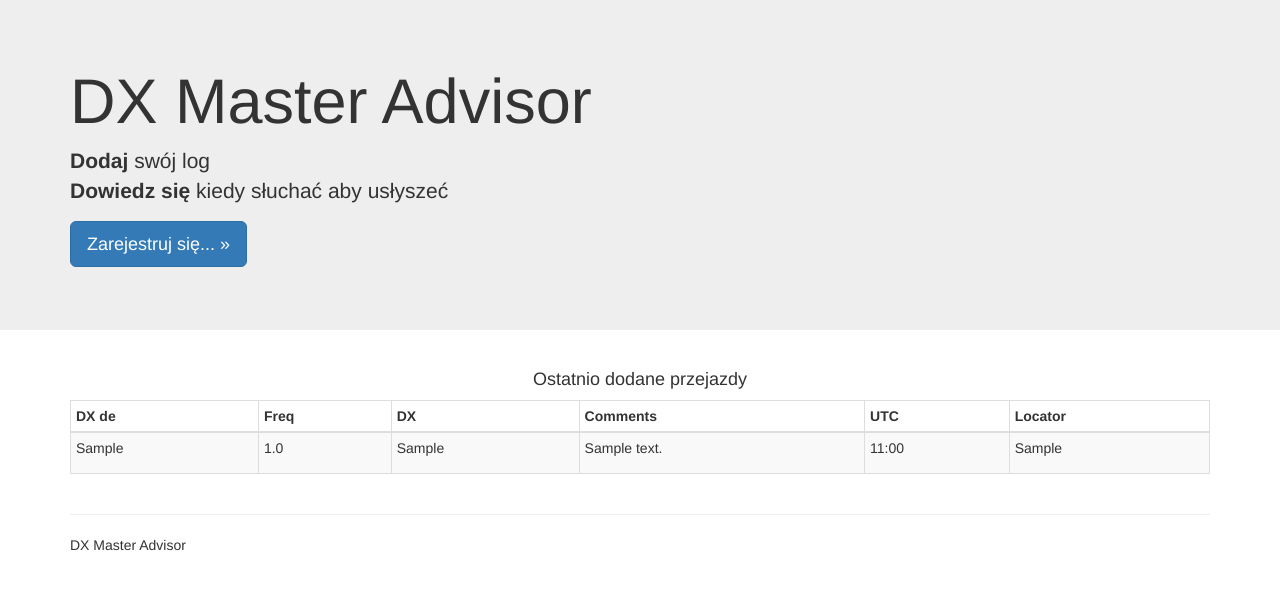
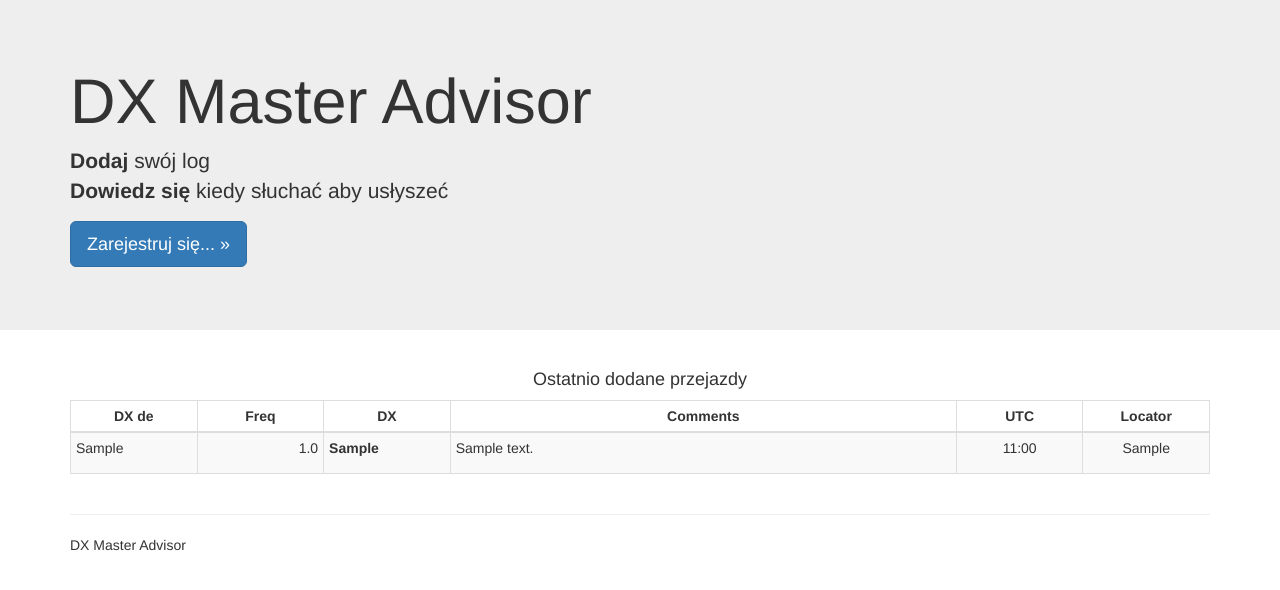
Before and after one commit to szwagier90/DXClusterMaster, a Django app: page / in a window 1280 px wide. Shown: the part 51-641 px from the top of the page. Run offline with Django 3.2, Linux system fonts and the light colour scheme; tables that the repository leaves empty hold one stand-in row (values such as "Sample post"); some libraries are stand-ins or nearby versions.

Commit message:
Text align in table on the homepage

```diff
--- a/project/dx/templates/dx/index.html
+++ b/project/dx/templates/dx/index.html
@@ -21,23 +21,23 @@
                     <table class="table table-bordered table-condensed table-striped">
                         <thead>
                             <tr>
-                                <th>DX de</th>
-                                <th>Freq</th>
-                                <th>DX</th>
-                                <th>Comments</th>
-                                <th>UTC</th>
-                                <th>Locator</th>
+                                <th class="col-md-1 text-center">DX de</th>
+                                <th class="col-md-1 text-center">Freq</th>
+                                <th class="col-md-1 text-center">DX</th>
+                                <th class="col-md-4 text-center">Comments</th>
+                                <th class="col-md-1 text-center">UTC</th>
+                                <th class="col-md-1 text-center">Locator</th>
                             </tr>
                         </thead>
                         <tbody>
             {% for record in ten_recent_spots %}
                             <tr>
-                                <td><p>{{ record.spotter }}</p></td>
-                                <td><p>{{ record.frequency }}</p></td>
-                                <td><p>{{ record.station }}</p></td>
-                                <td><p>{{ record.comment }}</p></td>
-                                <td><p>{{ record.time|date:"H:i" }}</p></td>
-                                <td><p>{{ record.locator }}</p></td>
+                                <td><p class="text-left">{{ record.spotter }}</p></td>
+                                <td><p class="text-right">{{ record.frequency }}</p></td>
+                                <td><p class="text-left"><strong>{{ record.station }}</strong></p></td>
+                                <td><p class="text-left">{{ record.comment }}</p></td>
+                                <td><p class="text-center">{{ record.time|date:"H:i" }}</p></td>
+                                <td><p class="text-center">{{ record.locator }}</p></td>
                             </tr>
             {% endfor %}
                         </tbody>
```
